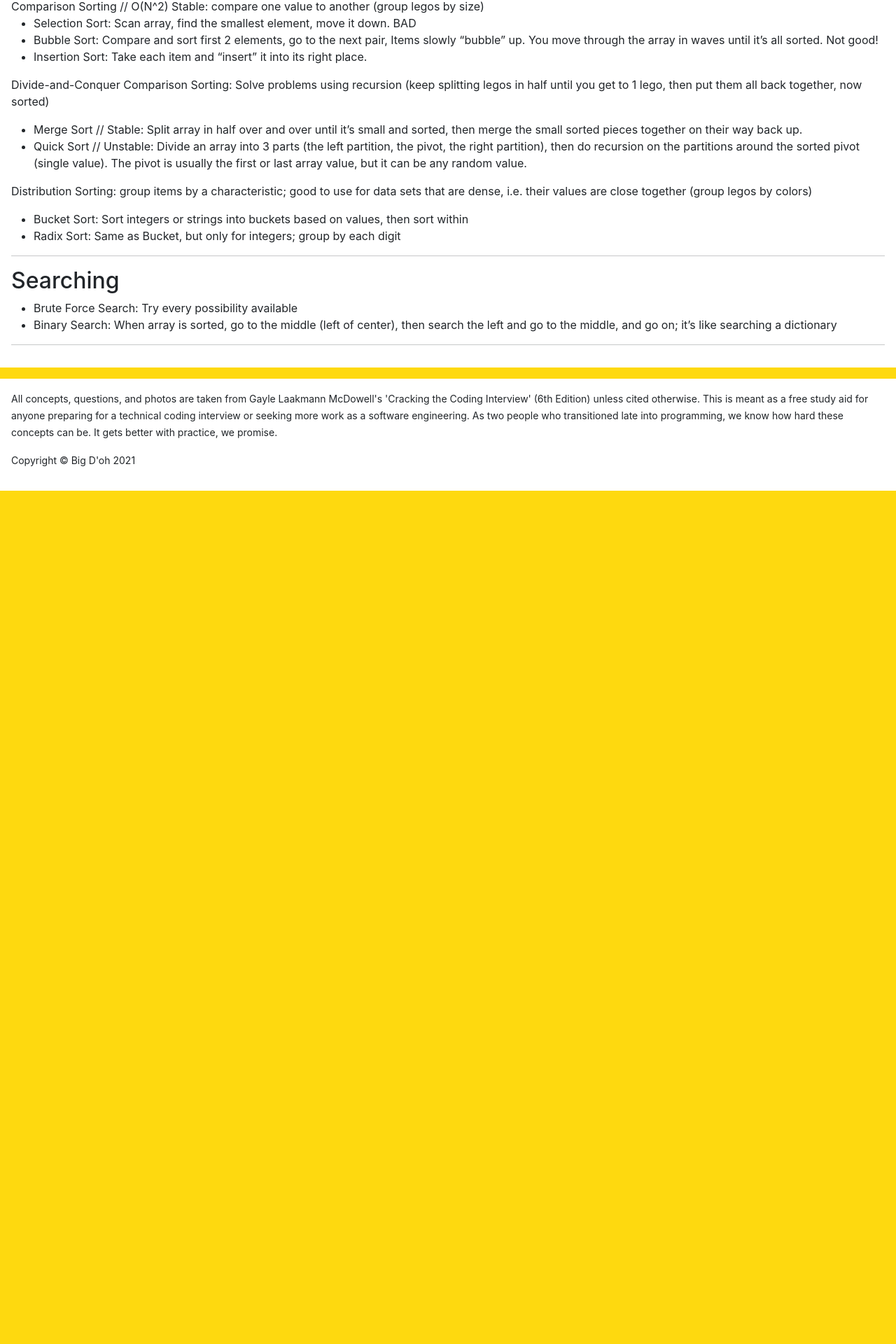
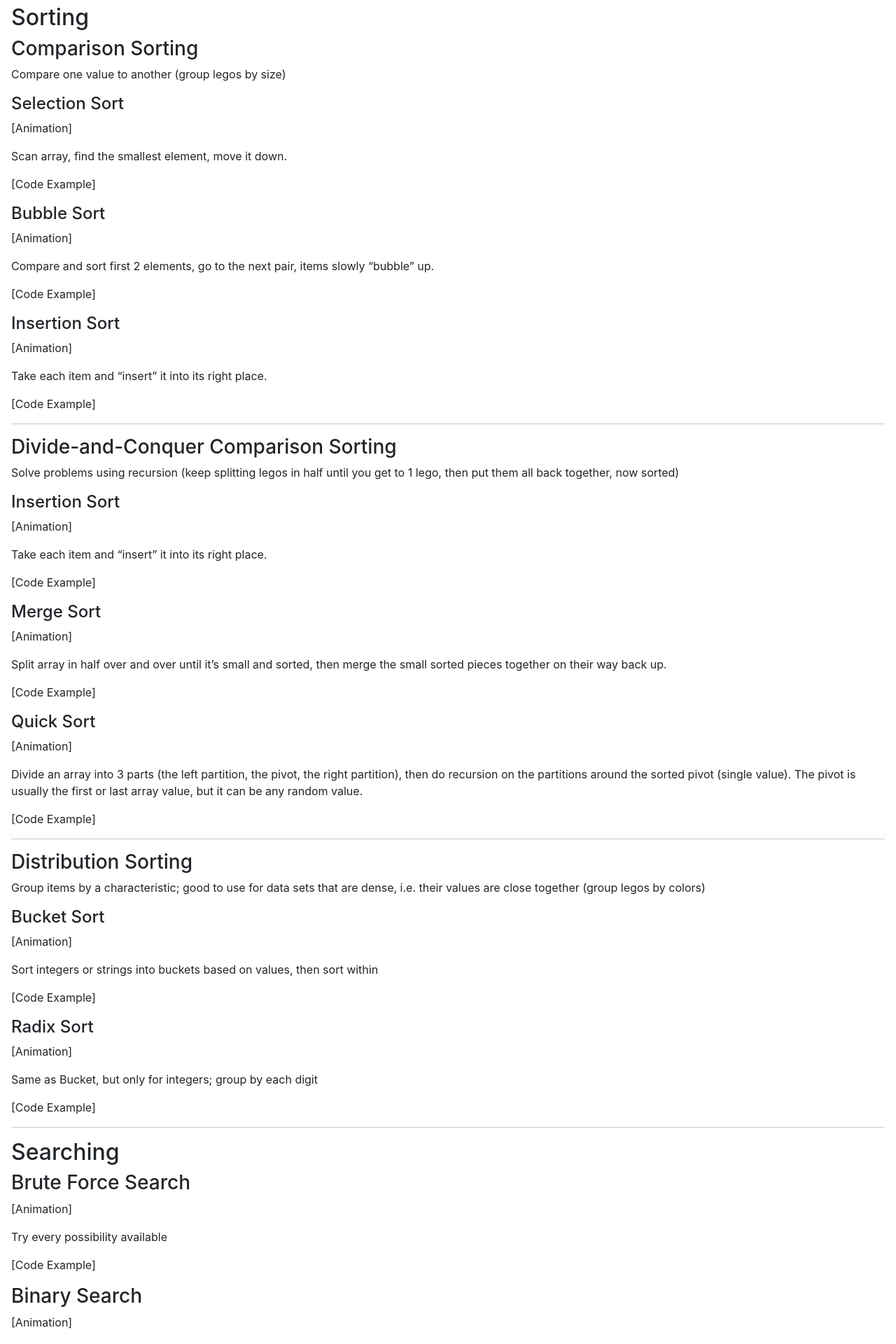
Before and after one commit to bg-write/big-doh, a React (Create React App) app: page /algorithms in a window 1280 px wide. Shown: the part 546-2466 px from the top of the page at 70% size. Before the commit the page ends 1247 px from the top, so only its background shows below. Built offline with nearby package versions, Linux system fonts and the light colour scheme.

Commit message:
Clean up copy, Algorithms

```diff
--- a/src/components/Algorithms.jsx
+++ b/src/components/Algorithms.jsx
@@ -21,77 +21,101 @@ function Algorithms() {
 					<i>A series of steps taken to solve a problem or achieve a goal.</i>
 				</p>
 				<h2>Recursion</h2>
+				<p>[Animation]</p>
 				<p>
 					A function that calls itself to break down a large problem into
-					smaller bits. Achieve a small part of the larger task, then pass the
-					partially completed problem to another call of itself.
+					smaller bits.
 				</p>
+				<p>[Code Example]</p>
 				<hr />
 
 				<h2>Sorting</h2>
-				Comparison Sorting // O(N^2) Stable: compare one value to another (group
-				legos by size)
-				<ul>
-					<li>
-						Selection Sort: Scan array, find the smallest element, move it down.
-						BAD
-					</li>
-					<li>
-						Bubble Sort: Compare and sort first 2 elements, go to the next pair,
-						Items slowly “bubble” up. You move through the array in waves until
-						it’s all sorted. Not good!
-					</li>
-					<li>
-						Insertion Sort: Take each item and “insert” it into its right place.
-					</li>
-				</ul>
+				<h3>Comparison Sorting</h3>
+				<p>Compare one value to another (group legos by size)</p>
+
+				<h4>Selection Sort</h4>
+				<p>[Animation]</p>
+				<p>Scan array, find the smallest element, move it down.</p>
+				<p>[Code Example]</p>
+
+				<h4>Bubble Sort</h4>
+				<p>[Animation]</p>
 				<p>
-					Divide-and-Conquer Comparison Sorting: Solve problems using recursion
-					(keep splitting legos in half until you get to 1 lego, then put them
-					all back together, now sorted)
+					Compare and sort first 2 elements, go to the next pair, items slowly
+					“bubble” up.
 				</p>
-				<ul>
-					<li>
-						Merge Sort // Stable: Split array in half over and over until it’s
-						small and sorted, then merge the small sorted pieces together on
-						their way back up.
-					</li>
-					<li>
-						Quick Sort // Unstable: Divide an array into 3 parts (the left
-						partition, the pivot, the right partition), then do recursion on the
-						partitions around the sorted pivot (single value). The pivot is
-						usually the first or last array value, but it can be any random
-						value.
-					</li>
-				</ul>
+				<p>[Code Example]</p>
+
+				<h4>Insertion Sort</h4>
+				<p>[Animation]</p>
+				<p>Take each item and “insert” it into its right place.</p>
+				<p>[Code Example]</p>
+				<hr />
+
+				<h3>Divide-and-Conquer Comparison Sorting</h3>
 				<p>
-					Distribution Sorting: group items by a characteristic; good to use for
-					data sets that are dense, i.e. their values are close together (group
-					legos by colors)
+					Solve problems using recursion (keep splitting legos in half until you
+					get to 1 lego, then put them all back together, now sorted)
 				</p>
-				<ul>
-					<li>
-						Bucket Sort: Sort integers or strings into buckets based on values,
-						then sort within
-					</li>
-					<li>
-						{' '}
-						Radix Sort: Same as Bucket, but only for integers; group by each
-						digit
-					</li>
-				</ul>
+
+				<h4>Insertion Sort</h4>
+				<p>[Animation]</p>
+				<p>Take each item and “insert” it into its right place.</p>
+				<p>[Code Example]</p>
+
+				<h4>Merge Sort</h4>
+				<p>[Animation]</p>
+				<p>
+					Split array in half over and over until it’s small and sorted, then
+					merge the small sorted pieces together on their way back up.
+				</p>
+				<p>[Code Example]</p>
+
+				<h4>Quick Sort</h4>
+				<p>[Animation]</p>
+				<p>
+					Divide an array into 3 parts (the left partition, the pivot, the right
+					partition), then do recursion on the partitions around the sorted
+					pivot (single value). The pivot is usually the first or last array
+					value, but it can be any random value.
+				</p>
+				<p>[Code Example]</p>
+				<hr />
+
+				<h3>Distribution Sorting</h3>
+				<p>
+					Group items by a characteristic; good to use for data sets that are
+					dense, i.e. their values are close together (group legos by colors)
+				</p>
+
+				<h4>Bucket Sort</h4>
+				<p>[Animation]</p>
+				<p>
+					Sort integers or strings into buckets based on values, then sort
+					within
+				</p>
+				<p>[Code Example]</p>
+
+				<h4>Radix Sort</h4>
+				<p>[Animation]</p>
+				<p>Same as Bucket, but only for integers; group by each digit</p>
+				<p>[Code Example]</p>
 				<hr />
 
 				<h2>Searching</h2>
-				<ul>
-					<li>Brute Force Search: Try every possibility available</li>
-					<li>
-						{' '}
-						Binary Search: When array is sorted, go to the middle (left of
-						center), then search the left and go to the middle, and go on; it’s
-						like searching a dictionary
-					</li>
-				</ul>
+				<h3>Brute Force Search</h3>
+				<p>[Animation]</p>
+				<p>Try every possibility available</p>
+				<p>[Code Example]</p>
+				<h3>Binary Search</h3>
+				<p>[Animation]</p>
+				<p>
+					When array is sorted, go to the middle (left of center), then search
+					the left and go to the middle, and go on; it’s like searching a
+					dictionary
+				</p>
+				<p>[Code Example]</p>
+
 				<hr />
 			</main>
 		</>
```
